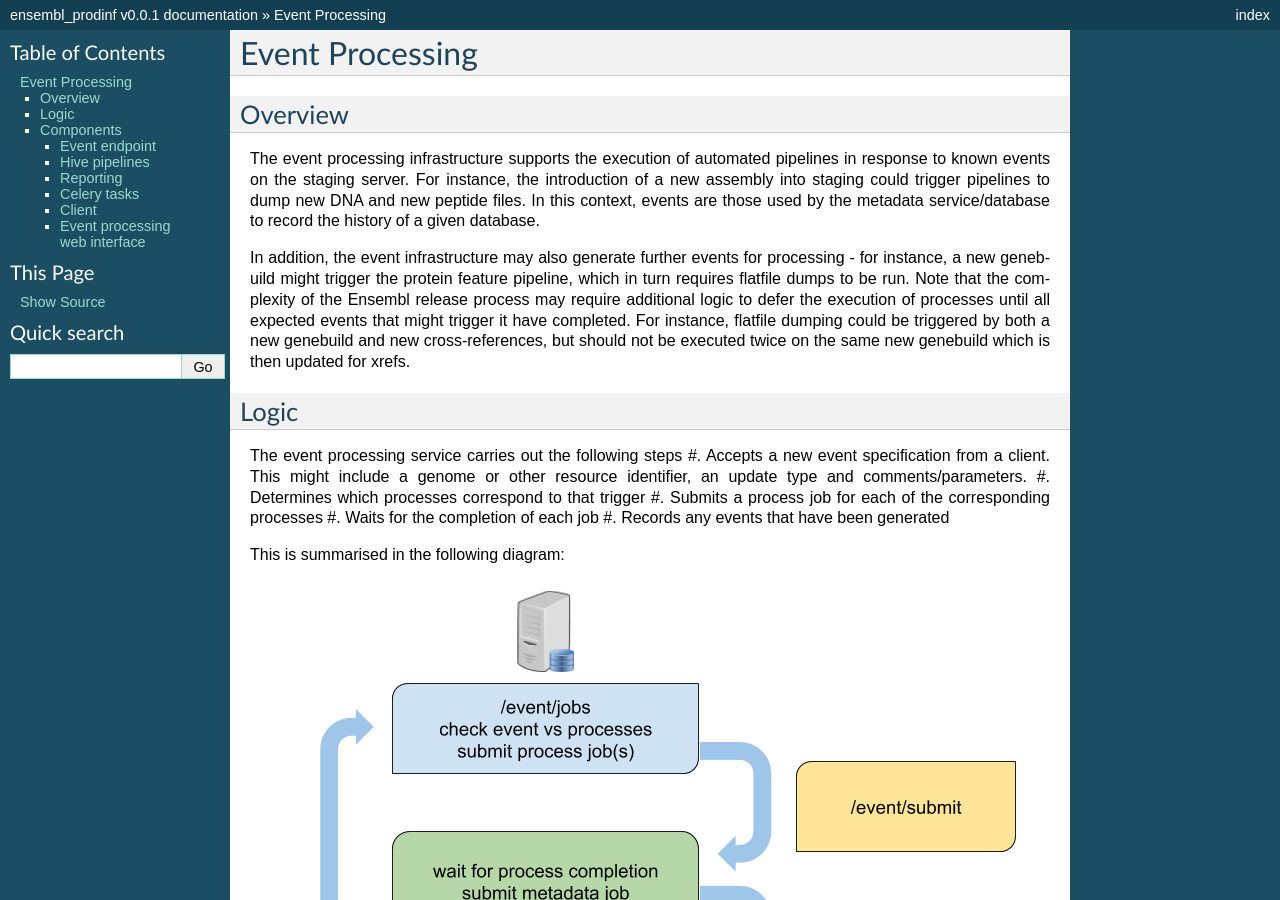
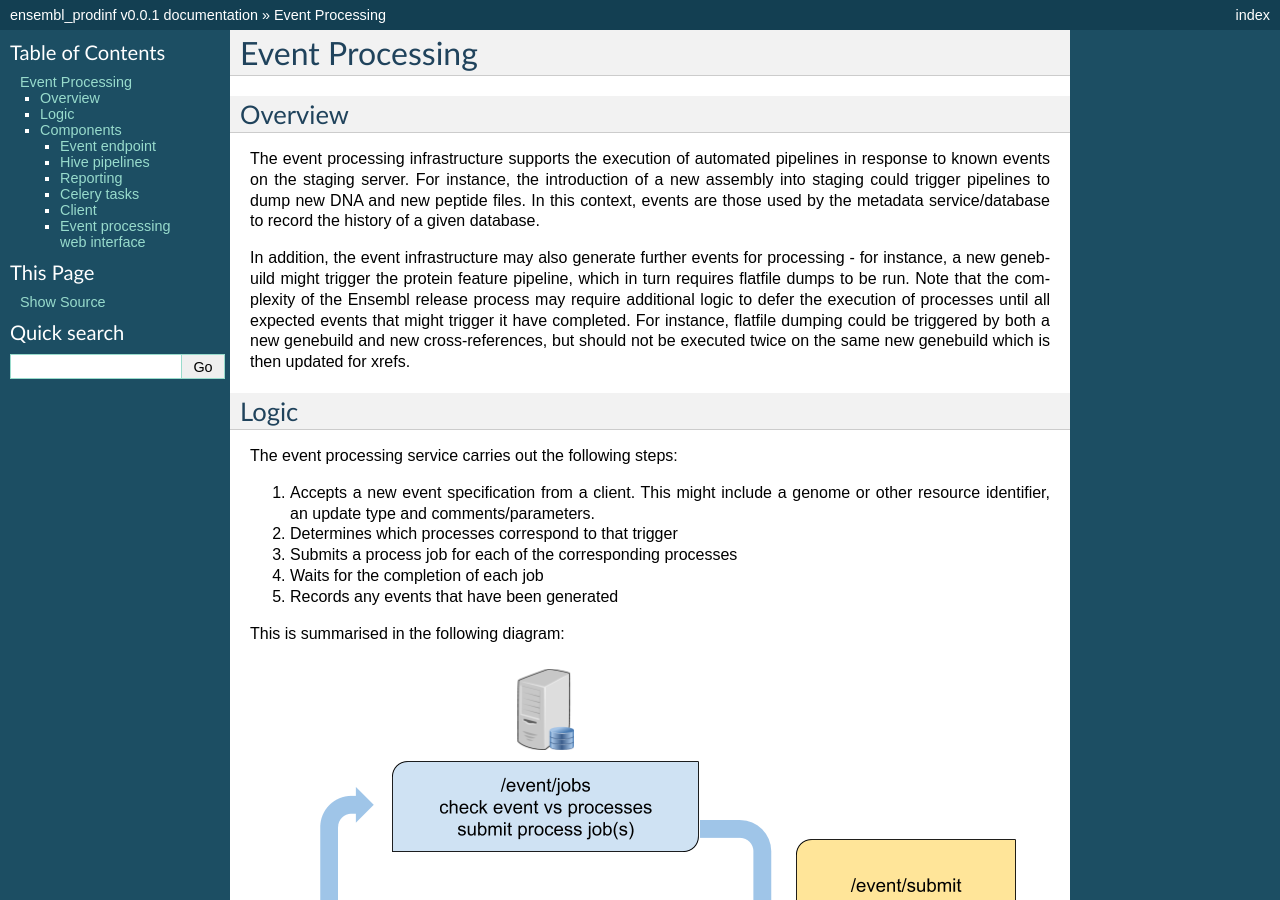
Before and after one commit to Ensembl/ensembl-prodinf-datachecks, a Sphinx documentation site: the page built from docs/event_processing.rst, in a window 1280 px wide and 900 px high. Built offline with Sphinx 7.4.7, drawn with Linux system fonts in a browser that asks for light colours.

Commit message:
fixed list

```diff
--- a/docs/event_processing.rst
+++ b/docs/event_processing.rst
@@ -12,7 +12,8 @@ In addition, the event infrastructure may also generate further events for proce
 *****
 Logic
 *****
-The event processing service carries out the following steps
+The event processing service carries out the following steps:
+
 #. Accepts a new event specification from a client. This might include a genome or other resource identifier, an update type and comments/parameters.
 #. Determines which processes correspond to that trigger
 #. Submits a process job for each of the corresponding processes
```
